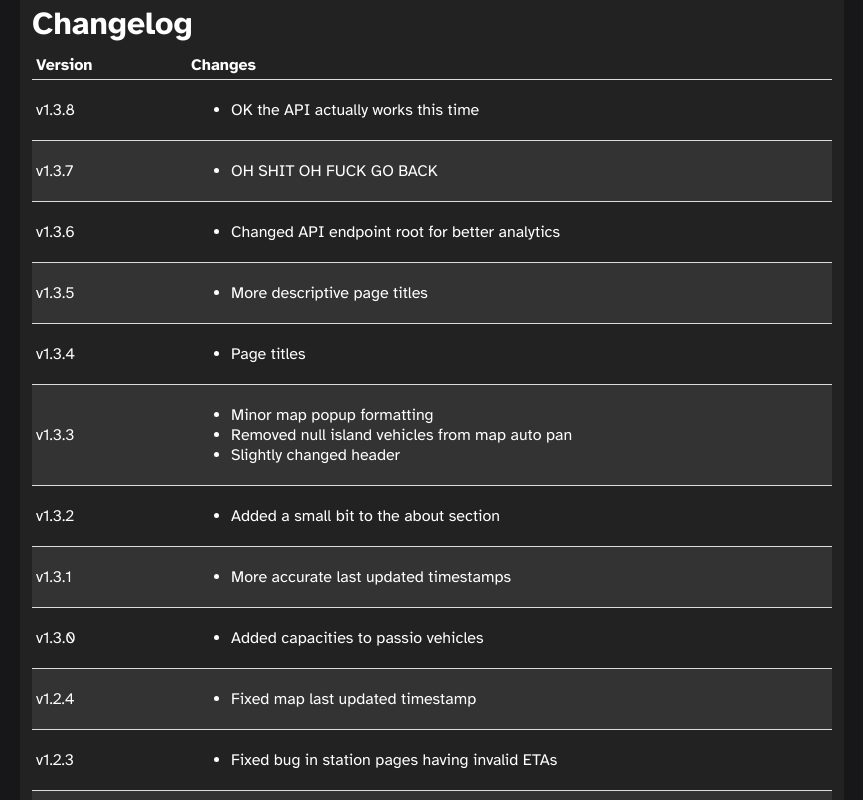
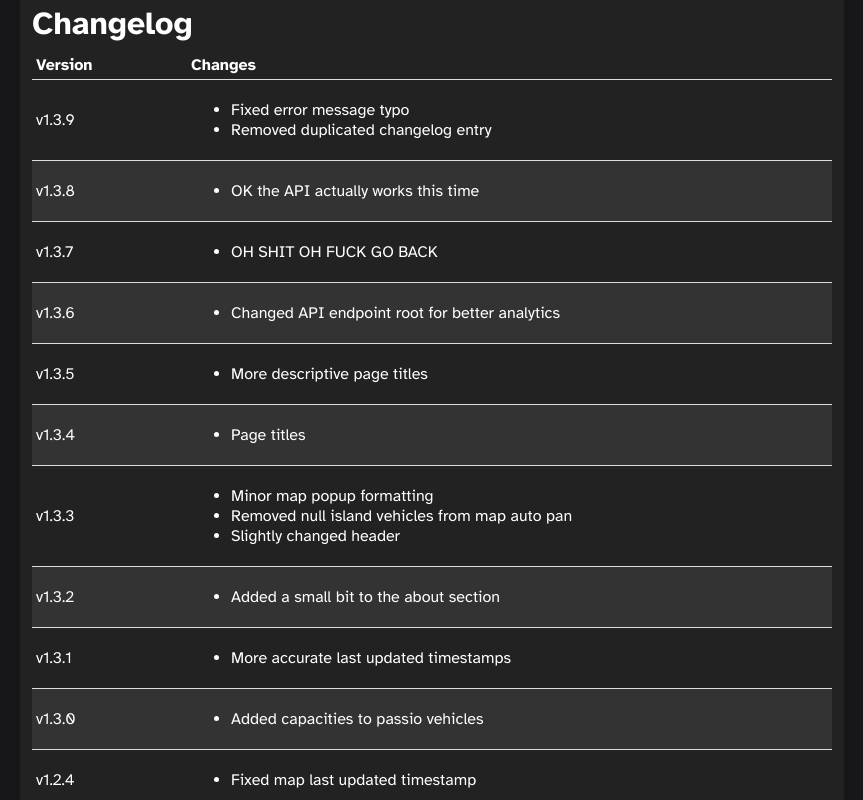
Before and after one commit to transitstatus/transitstatus-react, a React (Vite) app: page /changelog in a window 1280 px wide. Shown: the top 800 px of the page, without its empty margins (208-1071 px from the left). Built offline with nearby package versions, Linux system fonts and the light colour scheme.

Commit message:
duplicate changelog entry + error message

```diff
--- a/src/error.jsx
+++ b/src/error.jsx
@@ -38,7 +38,7 @@ export default function ErrorPage() {
       <div id='error-page'>
         <h1>Oops!</h1>
         <p>
-          Seems like an old version of Railstat.us tried to load. We'll fix that
+          Seems like an old version of Transitstat.us tried to load. We'll fix that
           right up for you and you'll be on your way!
         </p>
         <br />
--- a/src/paths/index/changelog.jsx
+++ b/src/paths/index/changelog.jsx
@@ -16,6 +16,15 @@ const Changelog = () => {
           </tr>
         </thead>
         <tbody>
+          <tr id='1-3-9'>
+            <td>v1.3.9</td>
+            <td>
+              <ul>
+                <li>Fixed error message typo</li>
+                <li>Removed duplicated changelog entry</li>
+              </ul>
+            </td>
+          </tr>
           <tr id='1-3-8'>
             <td>v1.3.8</td>
             <td>
@@ -313,14 +322,6 @@ const Changelog = () => {
               </ul>
             </td>
           </tr>
-          <tr id='0-5-1'>
-            <td>v0.5.1 Beta</td>
-            <td>
-              <ul>
-                <li>Ported over Amtraker error handling</li>
-              </ul>
-            </td>
-          </tr>
           <tr id='0-5-0'>
             <td>v0.5.0 Beta</td>
             <td>
```
